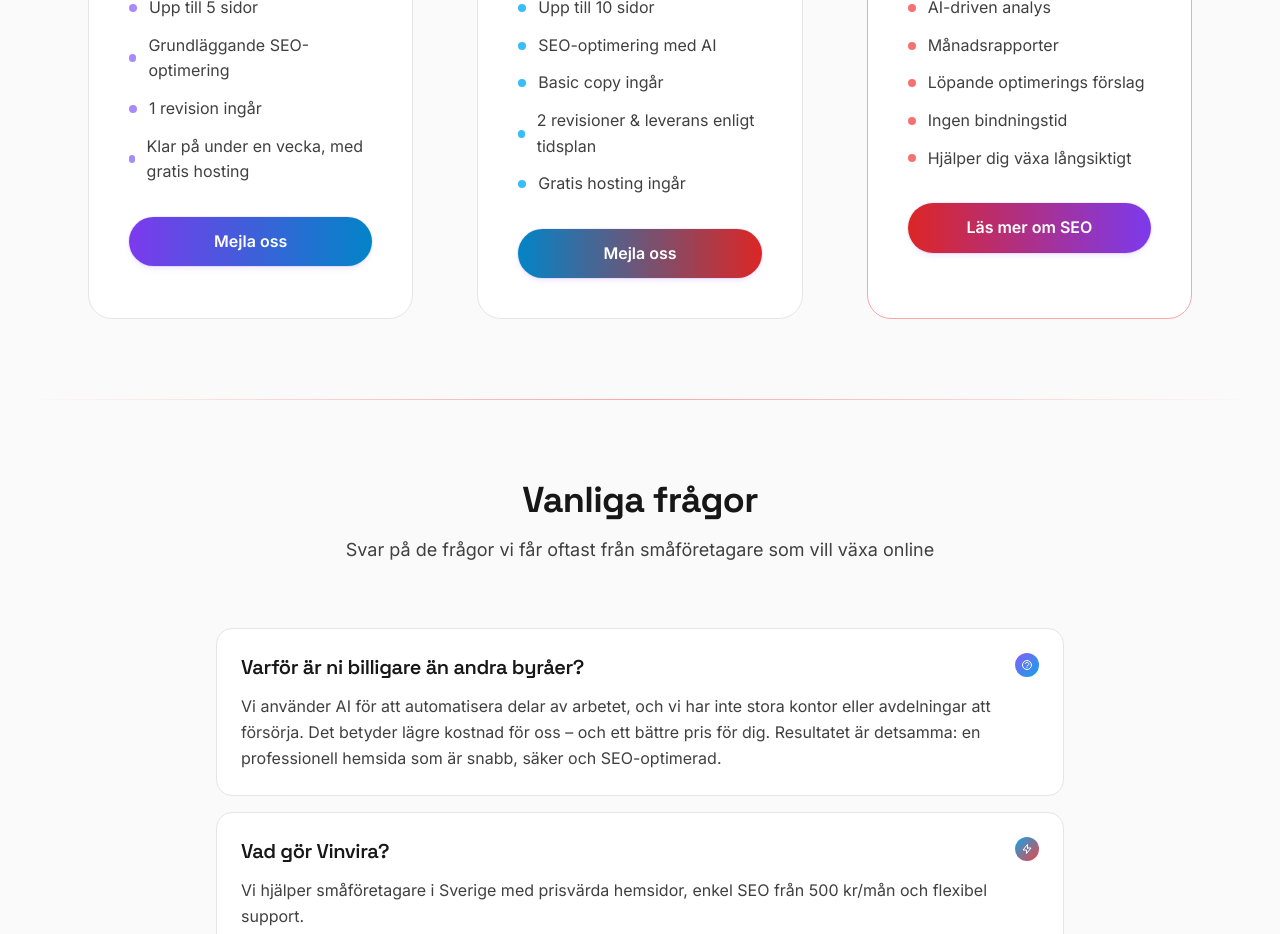
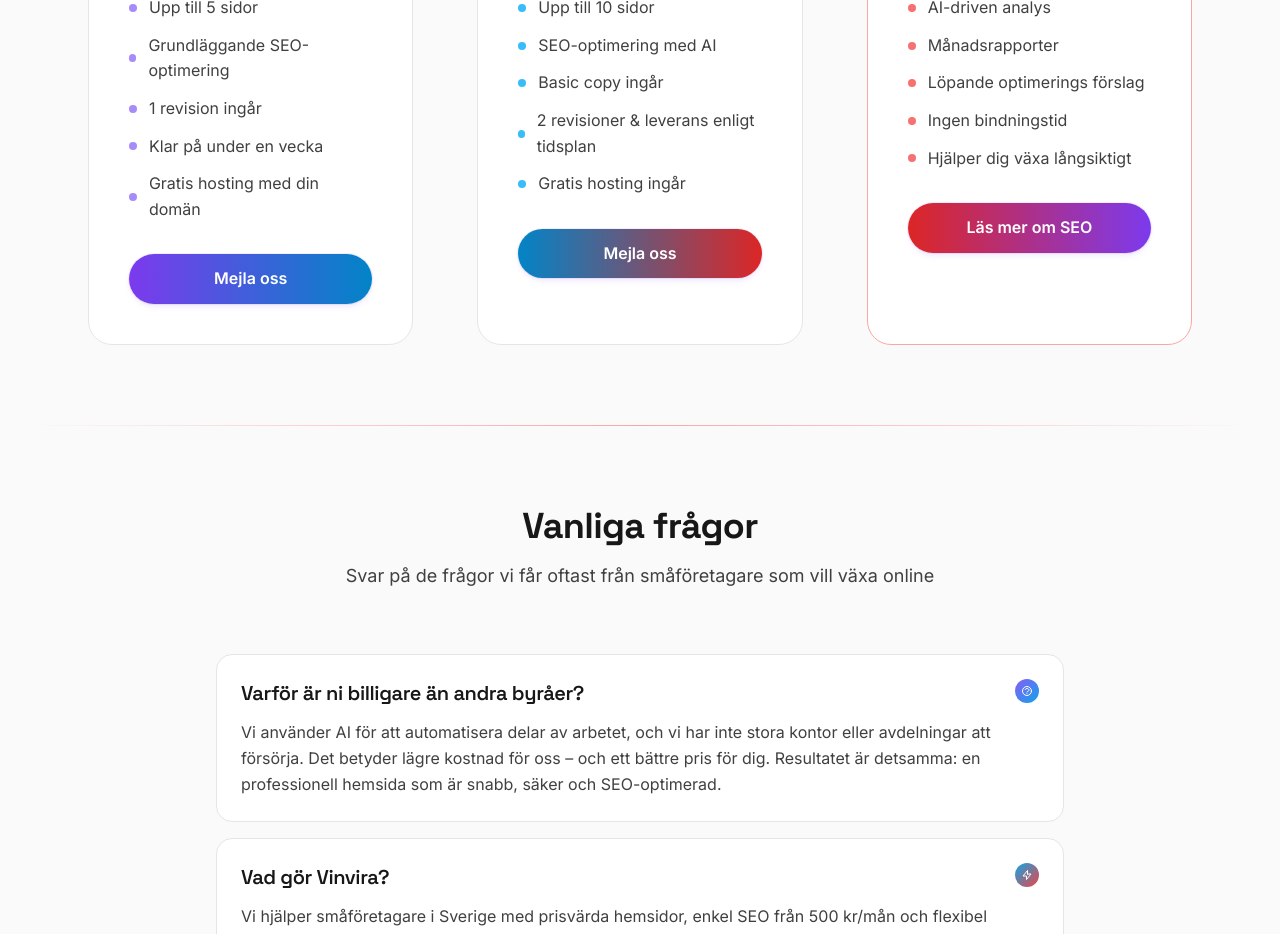
Before and after one commit to L-Lisa/vinvira, a Next.js app: page / in a window 1280 px wide. Shown: the part 3100-4034 px from the top of the page. Built offline with nearby package versions, Linux system fonts and the light colour scheme.

Commit message:
Paket: tydligare beskrivning av hosting med domän för 5000kr-paketet

```diff
--- a/pages/index.js
+++ b/pages/index.js
@@ -458,7 +458,11 @@ export default function Home() {
                 </li>
                 <li className="flex items-center text-vin-neutral-700">
                   <div className="w-2 h-2 bg-vin-primary-400 rounded-full mr-3" />
-                  Klar på under en vecka, med gratis hosting
+                  Klar på under en vecka
+                </li>
+                <li className="flex items-center text-vin-neutral-700">
+                  <div className="w-2 h-2 bg-vin-primary-400 rounded-full mr-3" />
+                  Gratis hosting med din domän
                 </li>
               </ul>
 
```
